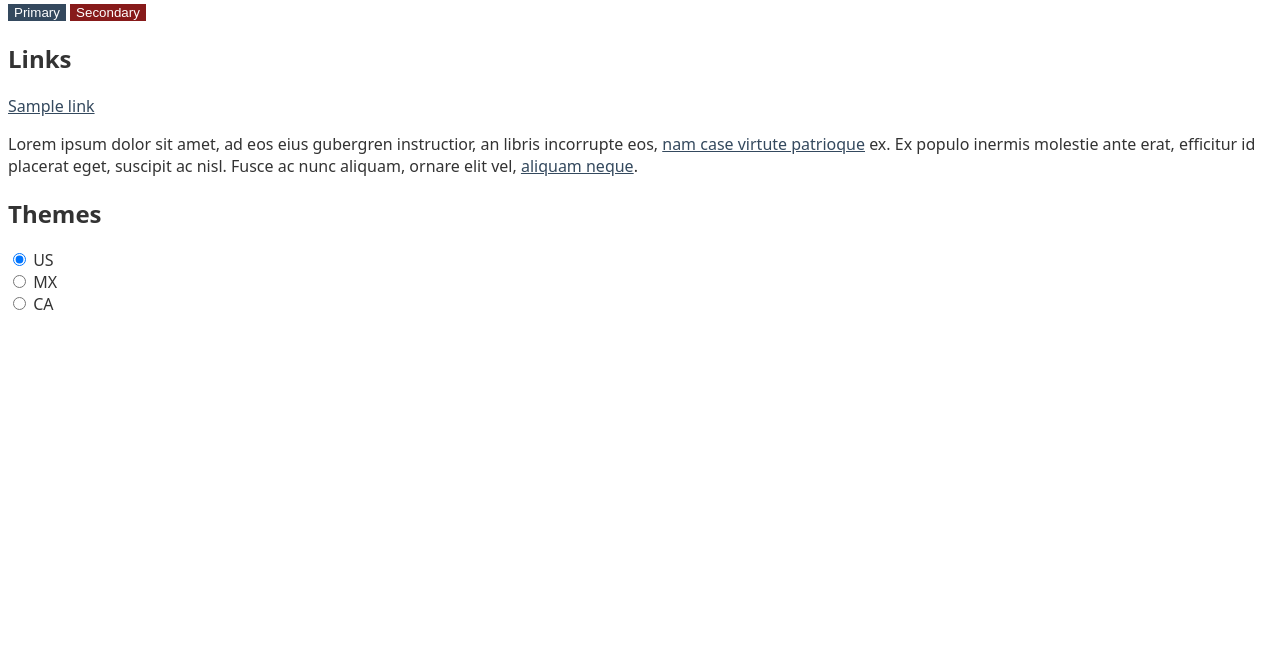
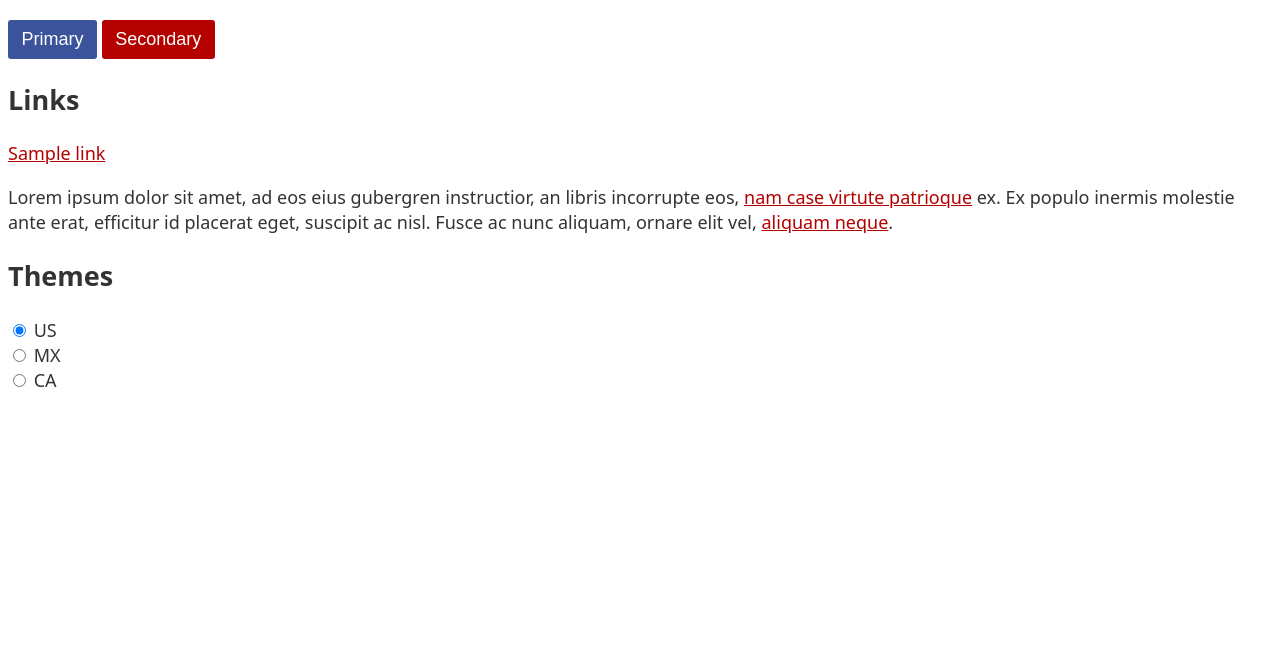
Before and after one commit to filoxo/new-css, a website: page index.html in a window 1280 px wide. Shown: the part 139-800 px from the top of the page. Drawn offline with Linux system fonts and the light colour scheme; files that its build step writes are made by us from their sources.

Commit message:
Add more styles, move non-demo styles to bottom

```diff
--- a/src/main.css
+++ b/src/main.css
@@ -1,42 +1,65 @@
+/* Important styles for demo */
 :root {
-  --primary: #34495e;
-  --secondary: #871a1a;
+  --us-primary: #3A539B;
+  --us-secondary: #B50000;
+
+  --mx-primary: #8B0000;
+  --mx-secondary: #00552a;
+
+  --ca-primary: #A00;
+  --ca-secondary: #555;
+
+  --primary: var(--us-primary);
+  --secondary: var(--us-secondary);
   --muted: #0008;
-  --transition: .25s all ease-in-out;
+  --transition: .1s transform ease-in-out;
+  font-size: 18px;
 }
 
 body {
-  background: #fff;
-  color: #333;
   font-family: system-ui;
 }
 
 button {
-  border: none;
-  background: #fff;
-  color: #fff;
+  font-size: 1rem;
   &.primary {
       background: var(--primary);
       transition: var(--transition);
       &:hover {
-        background: color(var(--primary) lightness(+10%))
+        transform: scale(1.1);
       }
       &:active {
-        background: color(var(--primary) blackness(+10%))
+        transform: translateY(5%);
       }
   }
   &.secondary {
       background: var(--secondary);
       transition: var(--transition);
       &:hover {
-        background: color(var(--secondary) l(+10%))
+        transform: scale(1.1);
       }
       &:active {
-        background: color(var(--primary) b(+10%))
+        transform: translateY(5%);
       }
   }
 }
 
 a, .link {
-    color: var(--primary);
+  color: var(--secondary);
 }
+
+/* Other styles */
+:root {
+  line-height: 1.4;
+}
+body {
+  background: #fff;
+  color: #333;
+}
+button {
+  border: none;
+  border-radius: 3px;
+  background: transparent;
+  color: #fff;
+  padding: .5em .75em;
+}
```
